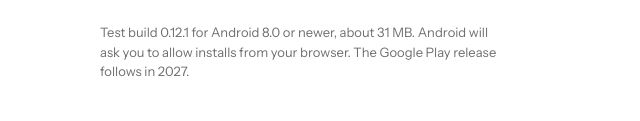
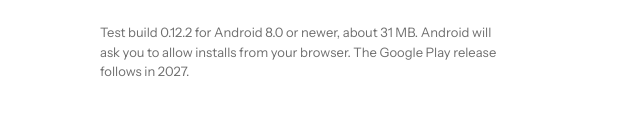
Before and after one commit to aadvark/Oqestra-site, a plain HTML site: page index.html in a window 1280 px wide. Shown: the part 679-800 px from the top of the page, 0-640 px from the left. Drawn offline with nearby package versions, Linux system fonts and the light colour scheme; a web font is replaced by a local one.

Commit message:
Site: 0.12.2
Co-Authored-By: Claude Opus 5.5 <noreply@anthropic.com>
Claude-Session: https://claude.ai/code/session_01Tbimf6b3j9YQGpykfCmXFy

```diff
--- a/index.html
+++ b/index.html
@@ -142,7 +142,7 @@ footer .mark { font-size: 18px; color: var(--ink); }
         <a class="dl" href="downloads/oqestra.apk"><svg viewBox="0 0 24 24" fill="none" stroke="currentColor" stroke-width="2.4" stroke-linecap="round" stroke-linejoin="round" aria-hidden="true"><path d="M12 3v13M6 11l6 6 6-6M4 21h16"></path></svg>Download for Android</a>
         <a class="pill line" href="#screens">See the screens</a>
       </div>
-      <p class="dlnote">Test build 0.12.1 for Android 8.0 or newer, about 31 MB. Android will ask you to allow installs from your browser. The Google Play release follows in 2027.</p>
+      <p class="dlnote">Test build 0.12.2 for Android 8.0 or newer, about 31 MB. Android will ask you to allow installs from your browser. The Google Play release follows in 2027.</p>
     </div>
     <div class="device"><div class="glass"><div class="stage"><iframe src="mockups/library.html" title="Oqestra collection screen" loading="lazy" tabindex="-1"></iframe></div></div>
     </div>
```
Also changed, not shown: 1 other file.
